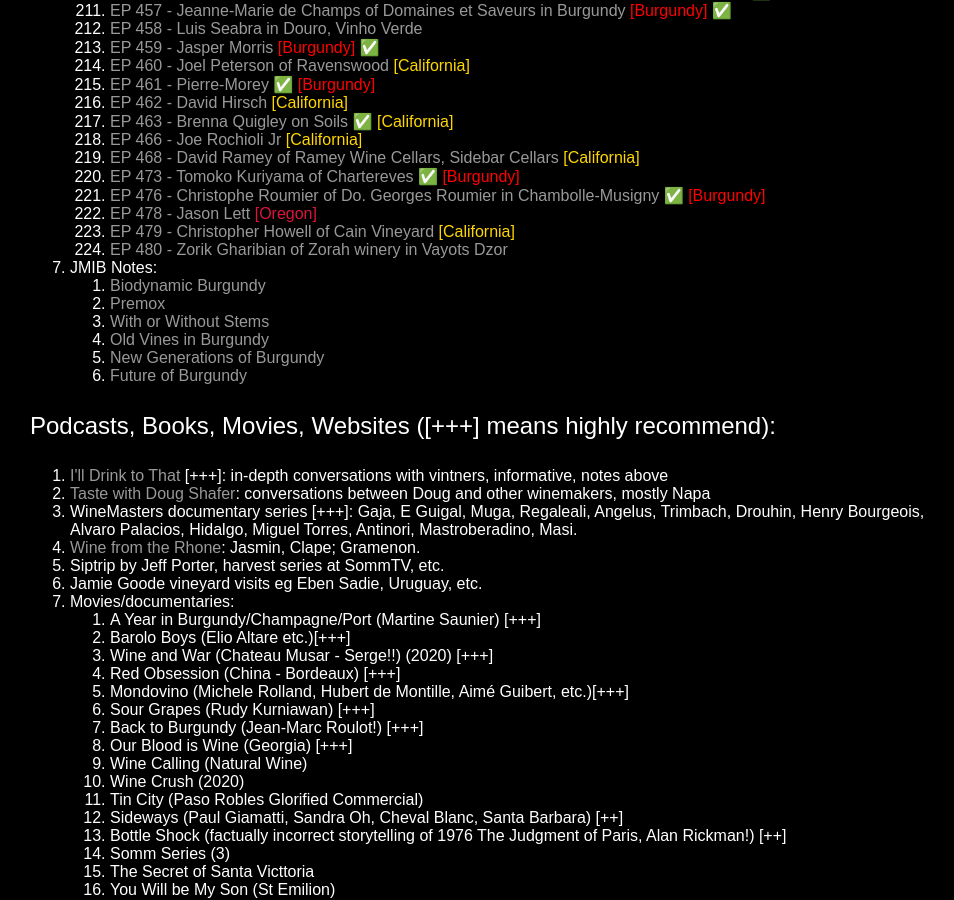
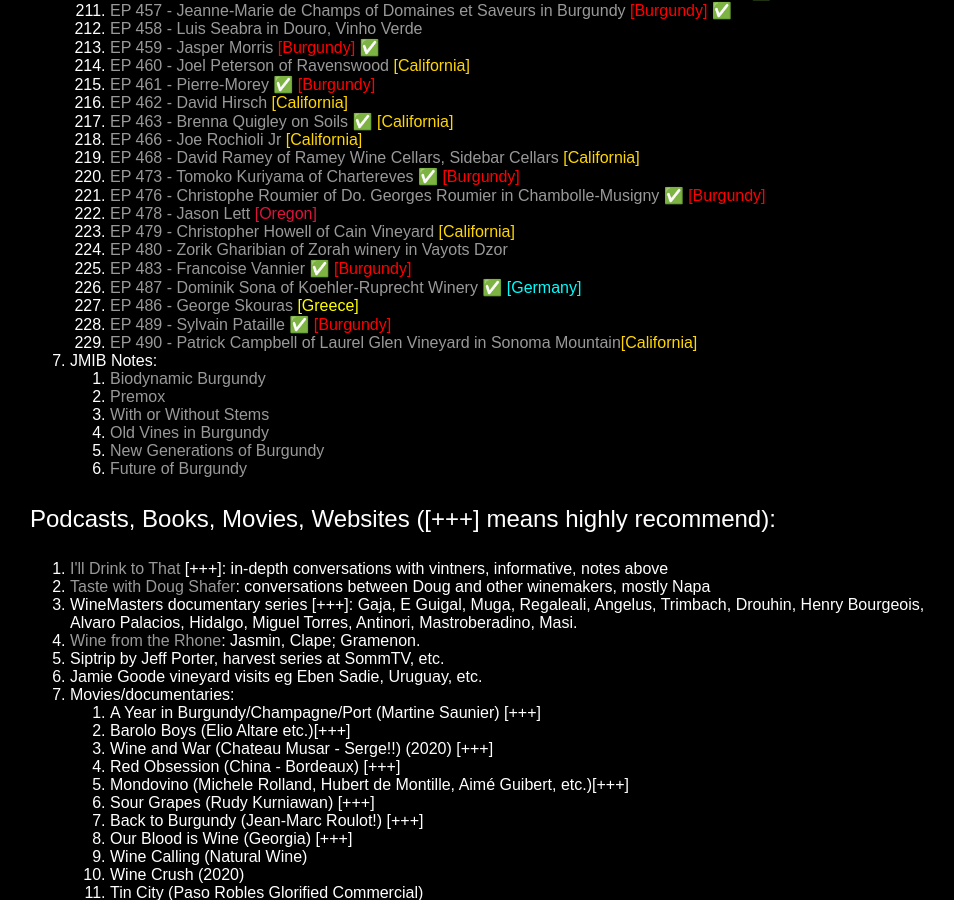
Before and after one commit to shenglih/shenglih.github.io, a Jekyll site: the page built from study/index.html, in a window 1280 px wide and 900 px high, scrolled down 5111 px. Shown: the whole window, without its empty margins (162-1116 px from the left). Built offline with Jekyll 4.4.1, drawn with Linux system fonts in a browser that asks for light colours; comment, search, counter and statistics services are not loaded.

Commit message:
Update index.html

```diff
--- a/study/index.html
+++ b/study/index.html
@@ -294,6 +294,12 @@
 			<li><a href="https://ai-somm.github.io/study/478.pdf">EP 478 - Jason Lett</a> <a style="color:crimson;">[Oregon]</a></li>
 			<li><a href="https://ai-somm.github.io/study/479.pdf">EP 479 - Christopher Howell of Cain Vineyard</a> <a style="color:gold;">[California]</a></li>
 			<li><a href="https://ai-somm.github.io/study/480.pdf">EP 480 - Zorik Gharibian of Zorah winery in Vayots Dzor</a></li>
+			<li><a href="https://ai-somm.github.io/study/483.pdf">EP 483 - Francoise Vannier</a> ✅ <a style="color:red;">[Burgundy]</a></li>
+			<li><a href="https://ai-somm.github.io/study/487.pdf">EP 487 - Dominik Sona of Koehler-Ruprecht Winery</a> ✅ <a style="color:cyan;">[Germany]</a></li>
+			<li><a href="https://ai-somm.github.io/study/487.pdf">EP 486 - George Skouras</a> <a style="color:yellow;">[Greece]</a></li>
+			<li><a href="https://ai-somm.github.io/study/489.pdf">EP 489 - Sylvain Pataille</a> ✅ <a style="color:red;">[Burgundy]</a></li>
+			<li><a href="https://ai-somm.github.io/study/490.pdf">EP 490 - Patrick Campbell of Laurel Glen Vineyard in Sonoma Mountain</a><a style="color:gold;">[California]</a></li>
+
 		</ol>
 		<li>JMIB Notes:</li>
 		<ol>
```
